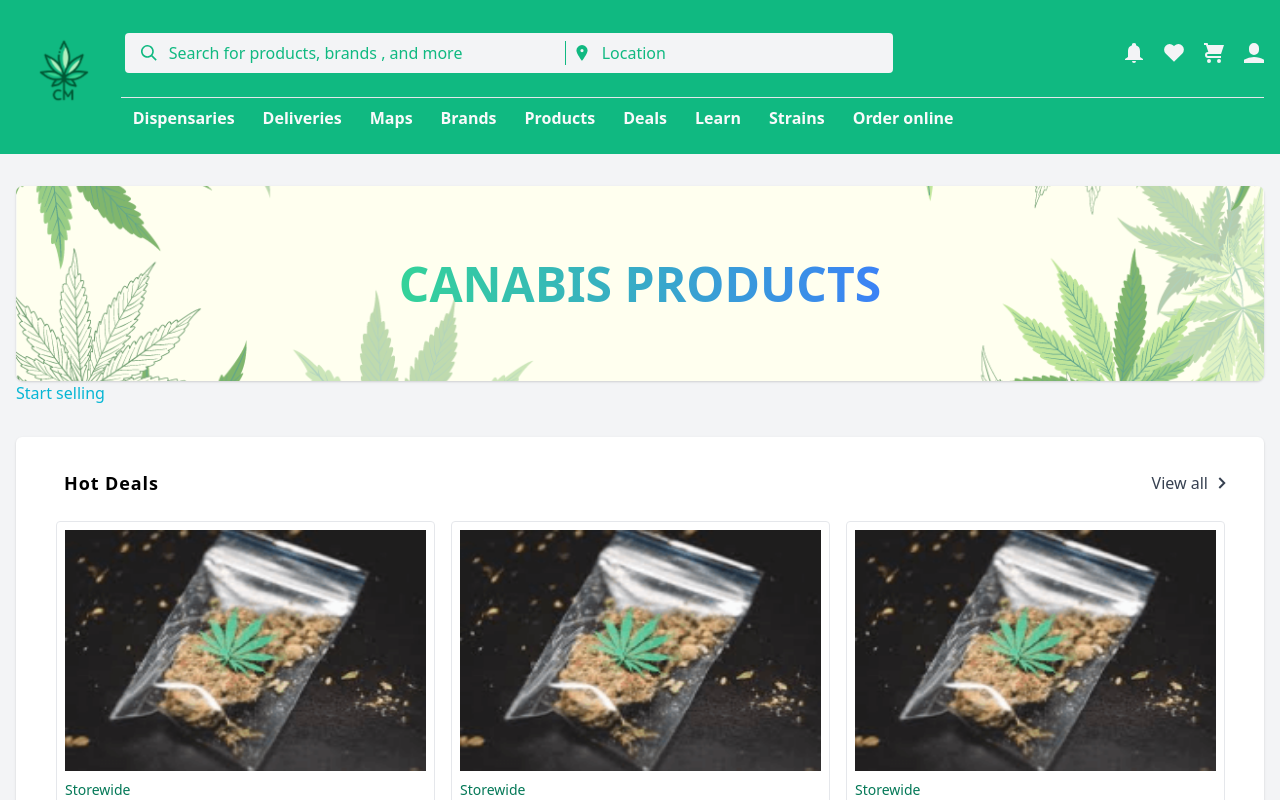
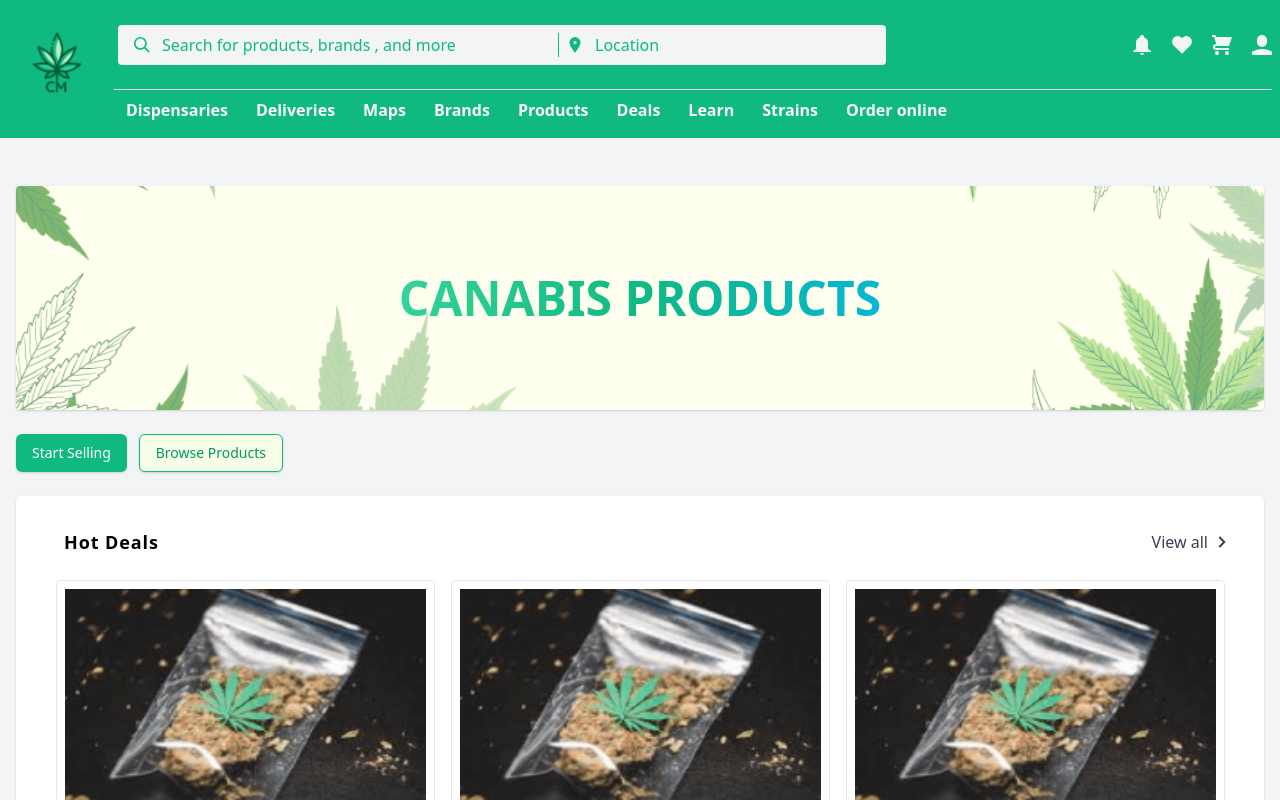
Before and after one commit to braveheart-star/sonic-canabis-app, a Next.js app: page / in a window 1280 px wide. Shown: the top 800 px of the page. Built offline with nearby package versions, Linux system fonts and the light colour scheme.

Commit message:
add more image for homepage

```diff
--- a/src/components/AccountDrop.tsx
+++ b/src/components/AccountDrop.tsx
@@ -1,3 +1,4 @@
+import Link from "next/link";
 import React from "react";
 
 export const AccountDrop = () => {
@@ -27,6 +28,11 @@ export const AccountDrop = () => {
           <p className="p-2 rounded cursor-pointer hover:bg-gray-100">
             Recently viewed
           </p>
+          <Link href="/products/mystore">
+            <p className="p-2 rounded cursor-pointer hover:bg-gray-100">
+              My products
+            </p>
+          </Link>
         </div>
         <div className="p-2 ">
           <p className="p-2 rounded cursor-pointer hover:bg-gray-100">
--- a/src/components/common/Header.tsx
+++ b/src/components/common/Header.tsx
@@ -31,7 +31,7 @@ export const Header = () => {
 
   return (
     <div className="bg-green-500 ">
-      <div className="container p-4 mx-auto max-w-7xl">
+      <div className="container p-2 mx-auto max-w-7xl">
         <div className="grid space-y-4 text-sm lg:grid-flow-col lg:grid-cols-12 lg:grid-rows-2 lg:gap-2 xl:text-base">
           <div className="flex justify-between lg:hidden">
             <button
--- a/src/pages/index.tsx
+++ b/src/pages/index.tsx
@@ -1,26 +1,66 @@
+import Link from "next/link";
+import Image from "next/image";
+
 import { Layout } from "../components/common/Layout";
 import { Card } from "../components/common/Card";
 
 export default function Home() {
   return (
     <Layout>
-      <div className="container p-2 mx-auto sm:py-4 sm:px-4 max-w-7xl">
-        <div className="relative w-full mt-4 rounded-lg shadow">
-          <img className="w-full " src="/images/home/AD.svg" />
-          <div className="absolute inset-0 ">
+      <div className="container p-2 mx-auto space-y-6 sm:py-4 sm:px-4 max-w-7xl">
+        <div className="relative w-full mt-4 lg:mt-8">
+          <div className="relative hidden w-full h-56 rounded shadow lg:flex">
+            <Image
+              src="/images/home/AD.svg"
+              alt="Picture of the author"
+              layout="fill" // required
+              objectFit="cover" // change to suit your needs
+              className="rounded " // just an example
+            />
+          </div>
+
+          <div className="justify-around space-x-2 sm:flex">
+            <div className="relative w-full h-32 rounded-lg shadow lg:hidden sm:w-80 sm:h-44">
+              <Image
+                src="/images/home/mobile_BG1.jpg"
+                alt="Picture of the author"
+                layout="fill" // required
+                objectFit="cover" // change to suit your needs
+                className="rounded " // just an example
+              />
+            </div>
+            <div className="relative hidden w-full h-32 rounded-lg shadow sm:flex lg:hidden sm:w-80 sm:h-44">
+              <Image
+                src="/images/home/mobile_BG2.jpg"
+                alt="Picture of the author"
+                layout="fill" // required
+                objectFit="cover" // change to suit your needs
+                className="rounded " // just an example
+              />
+            </div>
+          </div>
+
+          <div className="absolute inset-0 hidden lg:block ">
             <div className="flex h-full ">
               <div className="m-auto ">
-                <span className="text-5xl font-extrabold text-transparent uppercase bg-clip-text bg-gradient-to-r from-green-400 to-blue-500">
+                <span className="text-5xl font-extrabold text-transparent uppercase bg-clip-text bg-gradient-to-r from-green-400 via-emerald-500 to-cyan-500">
                   Canabis products
                 </span>
               </div>
             </div>
           </div>
         </div>
-        <div className="flex space-x-3 ">
-          <button className=" text-cyan-500">Start selling</button>
+        <div className="flex space-x-3 text-sm">
+          <Link href="/products/create">
+            <button className="p-2 px-4 text-white bg-green-500 rounded-md shadow ">
+              Start Selling
+            </button>
+          </Link>
+          <button className="p-2 px-4 text-green-600 border border-green-500 rounded-md shadow bg-lime-50 ">
+            Browse Products
+          </button>
         </div>
-        <div className="mt-2 space-y-4 lg:mt-8 lg:space-y-12">
+        <div className="space-y-4 lg:space-y-12">
           <Card />
           <Card />
           <Card />
--- a/src/pages/deliveries/index.tsx
+++ b/src/pages/products/create.tsx
@@ -1,6 +1,6 @@
 import React from "react";
 import { Layout } from "../../components/common/Layout";
 
-export default function delivery() {
-  return <Layout>delivery</Layout>;
+export default function create() {
+  return <Layout></Layout>;
 }
--- /dev/null
+++ b/src/pages/products/mystore.tsx
@@ -0,0 +1,27 @@
+import React from "react";
+import Link from "next/link";
+import Image from "next/image";
+
+export default function mystore() {
+  return (
+    <div className="bg-green-500 ">
+      <div className="container p-2 mx-auto max-w-7xl">
+        <div className="flex justify-between ">
+          <div>
+            <Link href="/">
+              <div className="flex-shrink-0 w-20 h-20 mx-auto cursor-pointer ">
+                <Image
+                  src="/images/logo.svg"
+                  alt="logo"
+                  width={2000}
+                  height={2000}
+                />
+              </div>
+            </Link>
+          </div>
+          <div></div>
+        </div>
+      </div>
+    </div>
+  );
+}
```
Also changed, not shown: public/images/home/mobile_BG1.jpg (added), public/images/home/mobile_BG2.jpg (added).
